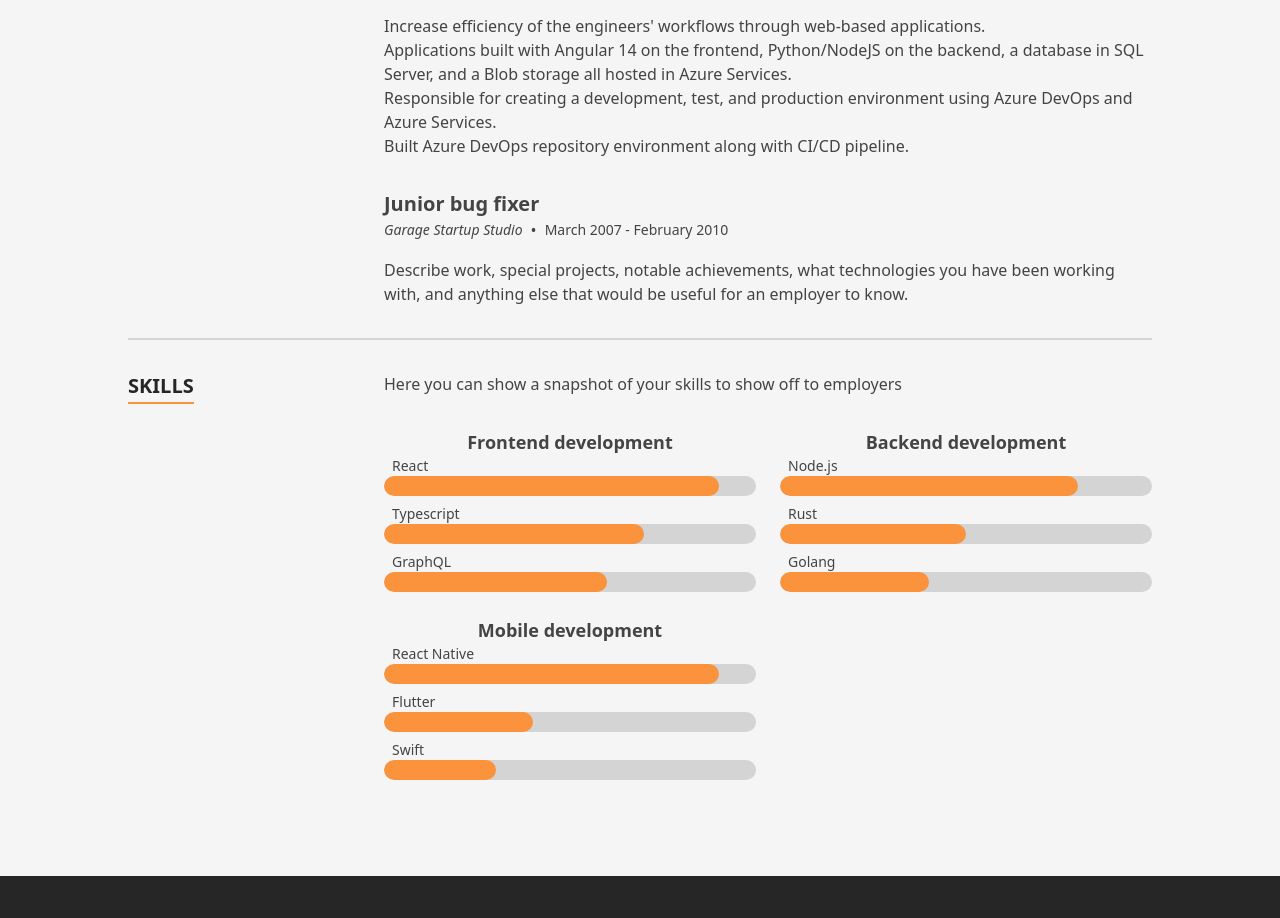
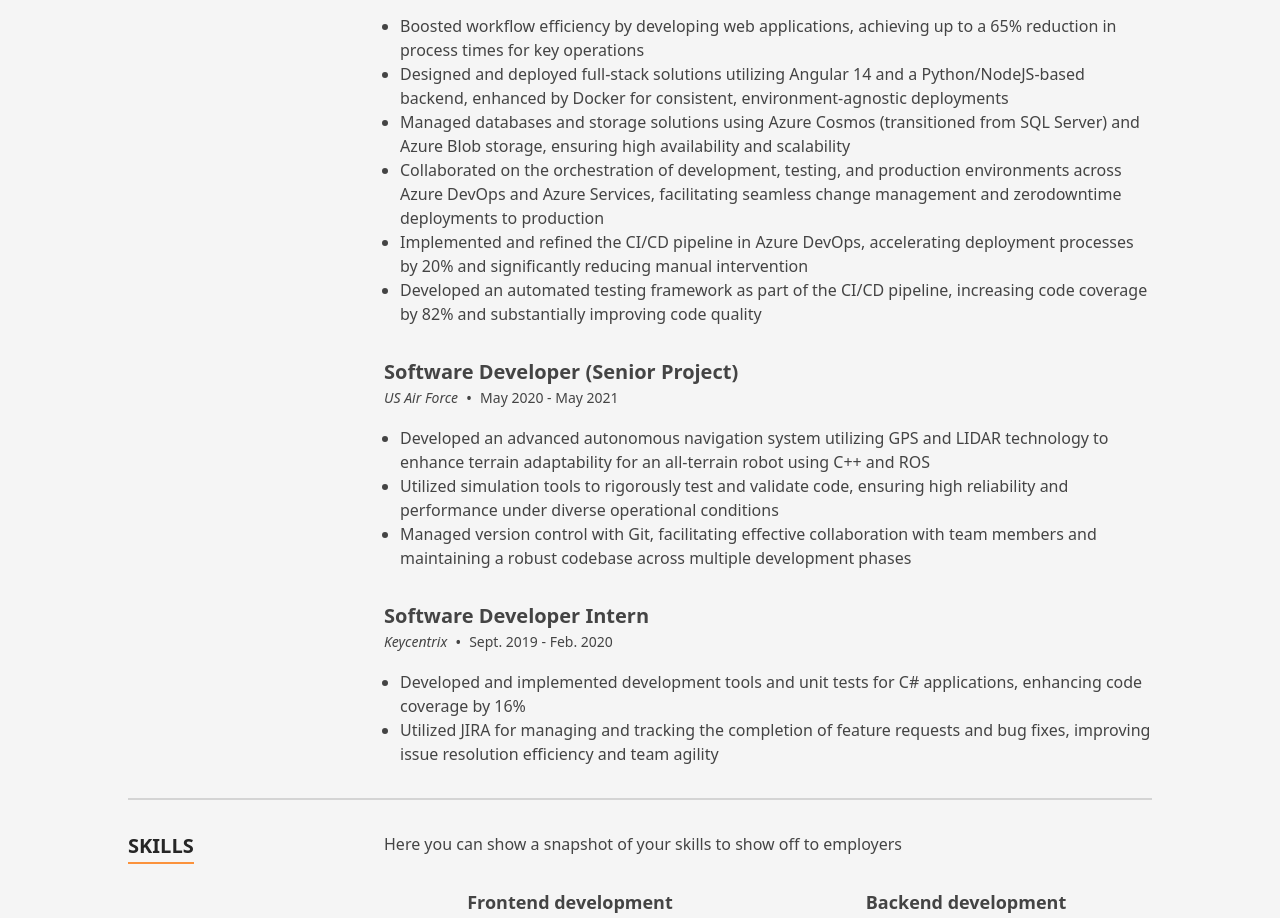
Before and after one commit to ajhennessy/ajhennessy-portfolio, a Next.js app: page / in a window 1280 px wide. Shown: the part 1860-2778 px from the top of the page. Built offline with nearby package versions, Linux system fonts and the light colour scheme.

Commit message:
Updated Resume and Contact sections

```diff
--- a/src/data/data.tsx
+++ b/src/data/data.tsx
@@ -39,8 +39,8 @@
  * Page meta data
  */
 export const homePageMeta: HomepageMeta = {
-  title: 'AJ Hennessy Portfolio',
-  description: "Welcome to my website!",
+  title: 'AJ Hennessy',
+  description: 'Welcome to my website.',
 };
 
 /**
@@ -68,13 +68,14 @@
   description: (
     <>
       <p className="prose-sm text-stone-200 sm:prose-base lg:prose-lg">
-        I'm a Kansas City-based <strong className="text-stone-100">Software Developer</strong>, currently working
-        at <strong className="text-stone-100">Burns & McDonnell</strong>, where I focus on developing
-        robust and scalable solutions for everyday problems. Additionally, I am a recent graduate from the
-        Georgia Institute of Technology where I earned a <strong>Master's degree in Computer Science</strong>.
+        I'm a Kansas City-based <strong className="text-stone-100">Software Developer</strong>, currently working at{' '}
+        <strong className="text-stone-100">Burns & McDonnell</strong>, where I focus on developing robust and scalable
+        solutions for everyday problems. Additionally, I am a recent graduate from the <strong>Georgia Institute of Technology</strong> where
+        I earned a <strong>Master's degree in Computer Science</strong>.
       </p>
       <p className="prose-sm text-stone-200 sm:prose-base lg:prose-lg">
-        In my free time, I enjoy taking my dog, <strong>Jinx</strong>, to explore Kansas City to try new foods and see new places.
+        In my free time, I enjoy taking my dog, <strong>Jinx</strong>, to explore Kansas City to try new foods and see
+        new places.
       </p>
     </>
   ),
@@ -120,15 +121,15 @@
     name: 'Frontend development',
     skills: [
       {
-        name: 'React',
-        level: 9,
+        name: 'Angular',
+        level: 8,
       },
       {
         name: 'Typescript',
-        level: 7,
+        level: 8,
       },
       {
-        name: 'GraphQL',
+        name: 'HTML/CSS',
         level: 6,
       },
     ],
@@ -137,32 +138,57 @@
     name: 'Backend development',
     skills: [
       {
+        name: 'Python',
+        level: 8,
+      },
+      {
         name: 'Node.js',
         level: 8,
       },
       {
-        name: 'Rust',
-        level: 5,
-      },
-      {
-        name: 'Golang',
-        level: 4,
+        name: 'SQL',
+        level: 6,
       },
     ],
   },
   {
-    name: 'Mobile development',
+    name: 'DevOps',
     skills: [
       {
-        name: 'React Native',
+        name: 'Azure Services',
+        level: 8,
+      },
+      {
+        name: 'Azure DevOps',
         level: 9,
+      },
+      {
+        name: 'Docker',
+        level: 6,
+      },
+    ],
+  },
+  {
+    name: 'Other Skills',
+    skills: [
+      {
+        name: 'C++',
+        level: 7,
+      },
+      {
+        name: 'C#',
+        level: 6,
       },
       {
         name: 'Flutter',
         level: 4,
       },
       {
-        name: 'Swift',
+        name: 'Java',
+        level: 5,
+      },
+      {
+        name: 'React',
         level: 3,
       },
     ],
@@ -249,7 +275,16 @@
     date: 'Fall 2021 - Fall 2023',
     location: 'Georgia Institute of Technology',
     title: 'Master of Science in Computer Science',
-    content: <p><p><strong>GPA:</strong> 3.8</p><p><strong>Languages:</strong> C++, Java, Python</p><p><strong>Relevant Coursework:</strong> Graduate Algorithms, Knowledge Based Artificial Intelligence (AI), Game AI, Network Security, Software Architecture & Design, Software Analysis & Test</p></p>,
+    content: (
+      <p>
+        <strong>GPA:</strong> 3.8
+        <br />
+        <strong>Languages:</strong> Python, C++, Java
+        <br />
+        <strong>Relevant Coursework:</strong> Graduate Algorithms, Knowledge Based Artificial Intelligence (AI), Game
+        AI, Network Security, Software Architecture & Design, Software Analysis & Test
+      </p>
+    ),
   },
   {
     date: 'Fall 2017 - Spring 2021',
@@ -267,29 +302,73 @@
 
 export const experience: TimelineItem[] = [
   {
-    date: 'Jan. 2022 - Present',
+    date: 'Jan. 2022 - Current',
     location: 'Burns & McDonnell',
     title: 'Software Developer',
     content: (
-      <p>
-        <p>Increase efficiency of the engineers' workflows through web-based applications.</p>
-        <p>Applications built with Angular 14 on the frontend, Python/NodeJS on the backend, a
-          database in SQL Server, and a Blob storage all hosted in Azure Services.</p>
-        <p>Responsible for creating a development, test, and production environment using Azure
-          DevOps and Azure Services.</p>
-        <p>Built Azure DevOps repository environment along with CI/CD pipeline.</p>
-      </p>
+      <ul className="list-disc ml-4">
+        <li>
+          Boosted workflow efficiency by developing web applications, achieving up to a 65% reduction in process times
+          for key operations
+        </li>
+        <li>
+          Designed and deployed full-stack solutions utilizing Angular 14 and a Python/NodeJS-based backend, enhanced by
+          Docker for consistent, environment-agnostic deployments
+        </li>
+        <li>
+          Managed databases and storage solutions using Azure Cosmos (transitioned from SQL Server) and Azure Blob
+          storage, ensuring high availability and scalability
+        </li>
+        <li>
+          Collaborated on the orchestration of development, testing, and production environments across Azure DevOps and
+          Azure Services, facilitating seamless change management and zerodowntime deployments to production
+        </li>
+        <li>
+          Implemented and refined the CI/CD pipeline in Azure DevOps, accelerating deployment processes by 20% and
+          significantly reducing manual intervention
+        </li>
+        <li>
+          Developed an automated testing framework as part of the CI/CD pipeline, increasing code coverage by 82% and
+          substantially improving code quality
+        </li>
+      </ul>
     ),
   },
   {
-    date: 'March 2007 - February 2010',
-    location: 'Garage Startup Studio',
-    title: 'Junior bug fixer',
+    date: 'May 2020 - May 2021',
+    location: 'US Air Force',
+    title: 'Software Developer (Senior Project)',
     content: (
-      <p>
-        Describe work, special projects, notable achievements, what technologies you have been working with, and
-        anything else that would be useful for an employer to know.
-      </p>
+      <ul className="list-disc ml-4">
+        <li>
+          Developed an advanced autonomous navigation system utilizing GPS and LIDAR technology to enhance terrain
+          adaptability for an all-terrain robot using C++ and ROS
+        </li>
+        <li>
+          Utilized simulation tools to rigorously test and validate code, ensuring high reliability and performance
+          under diverse operational conditions
+        </li>
+        <li>
+          Managed version control with Git, facilitating effective collaboration with team members and maintaining a
+          robust codebase across multiple development phases
+        </li>
+      </ul>
+    ),
+  },
+  {
+    date: 'Sept. 2019 - Feb. 2020',
+    location: 'Keycentrix',
+    title: 'Software Developer Intern',
+    content: (
+      <ul className="list-disc ml-4">
+        <li>
+          Developed and implemented development tools and unit tests for C# applications, enhancing code coverage by 16%
+        </li>
+        <li>
+          Utilized JIRA for managing and tracking the completion of feature requests and bug fixes, improving issue
+          resolution efficiency and team agility
+        </li>
+      </ul>
     ),
   },
 ];
@@ -324,27 +403,23 @@
 
 export const contact: ContactSection = {
   headerText: 'Get in touch.',
-  description: 'Here is a good spot for a message to your readers to let them know how best to reach out to you.',
+  description:
+    "Interested in collaborating or learning more? Reach out or connect with me on LinkedIn or GitHub. Let's talk!",
   items: [
     {
-      type: ContactType.Email,
-      text: 'reachout@timbaker.me',
-      href: 'mailto:reachout@timbaker.me',
+      type: ContactType.LinkedIn,
+      text: 'ajhennessy',
+      href: 'https://www.linkedin.com/in/aj-hennessy',
+    },
+    {
+      type: ContactType.Github,
+      text: 'ajhennessy',
+      href: 'https://github.com/ajhennessy',
     },
     {
       type: ContactType.Location,
-      text: 'Victoria BC, Canada',
-      href: 'https://www.google.ca/maps/place/Victoria,+BC/@48.4262362,-123.376775,14z',
-    },
-    {
-      type: ContactType.Instagram,
-      text: '@tbakerx',
-      href: 'https://www.instagram.com/tbakerx/',
-    },
-    {
-      type: ContactType.Github,
-      text: 'tbakerx',
-      href: 'https://github.com/tbakerx',
+      text: 'Kansas City, MO',
+      href: 'https://www.google.com/maps/@39.0393519,-94.5385065,12z',
     },
   ],
 };
```
